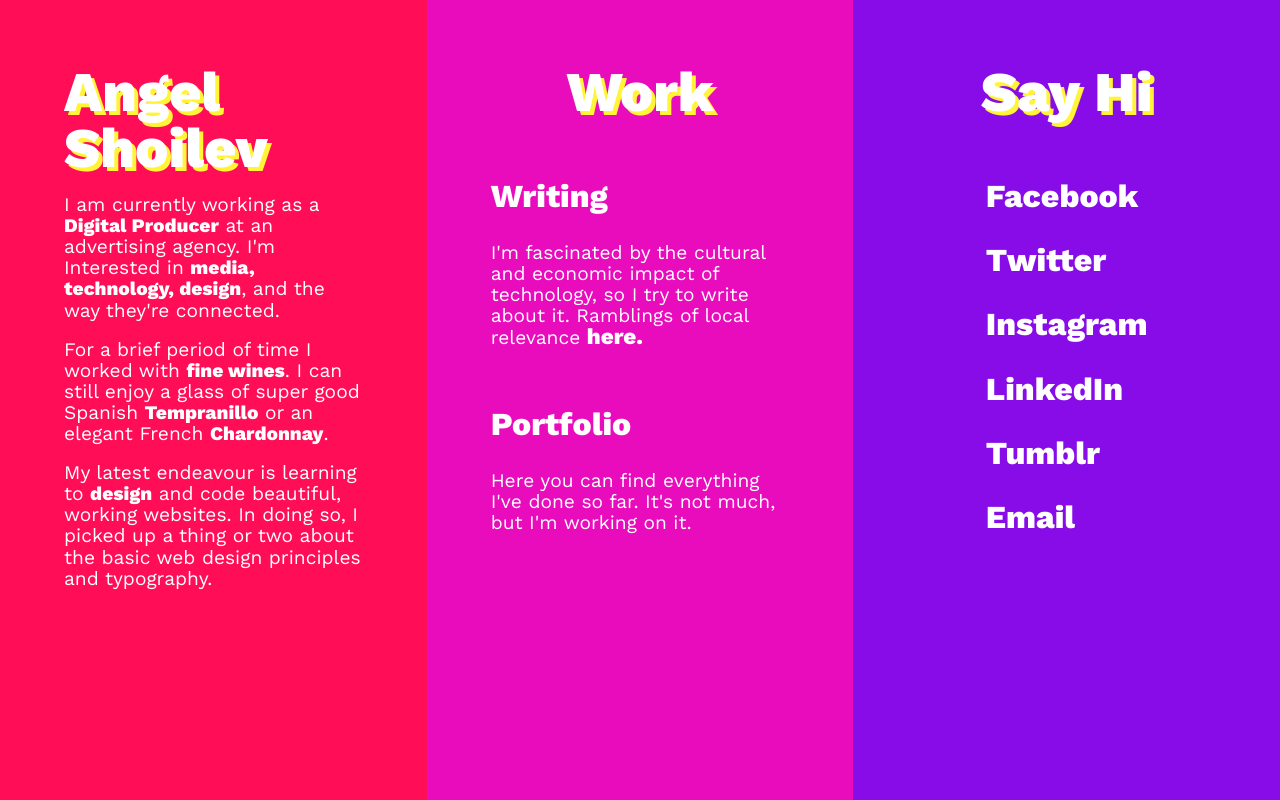
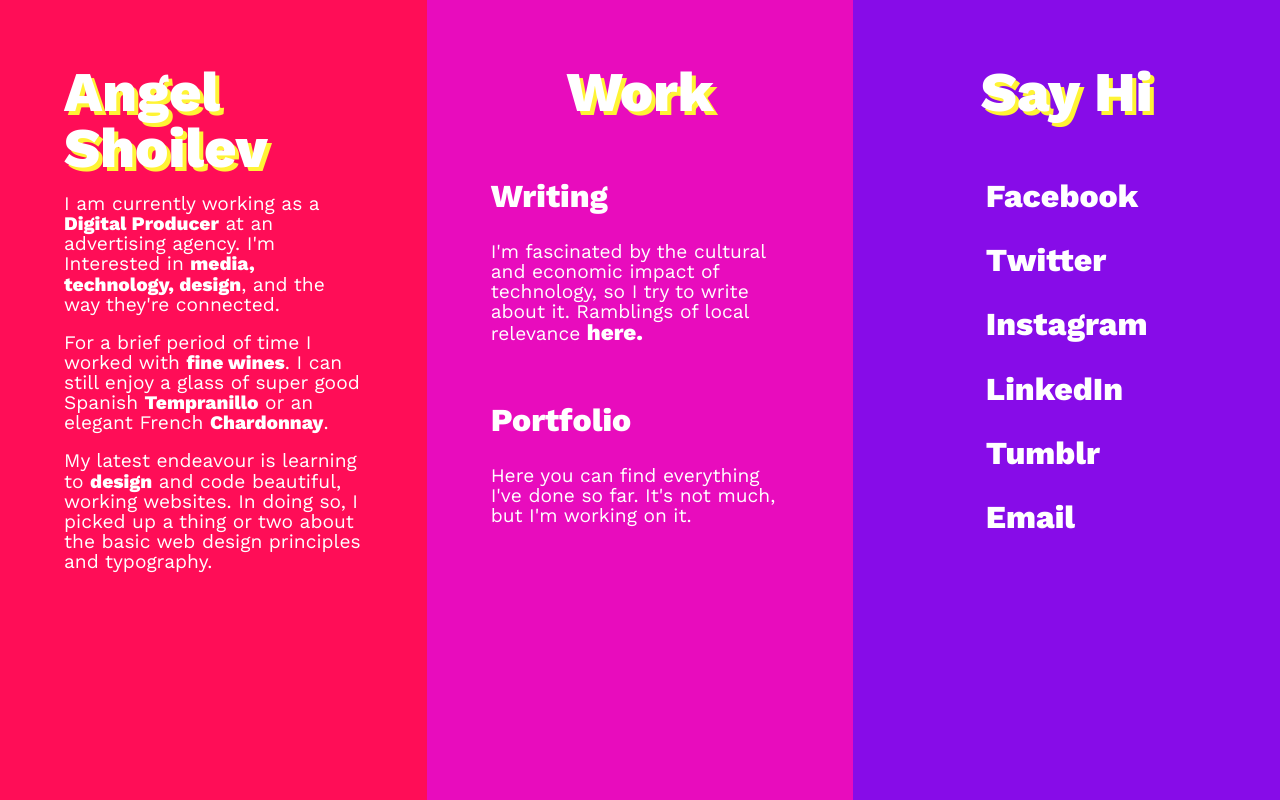
Before and after one commit to ashoilev/shoilev, a plain HTML site: page index.html in a window 1280 px wide. Drawn offline with nearby package versions, Linux system fonts and the light colour scheme.

Commit message:
Update flex.css

```diff
--- a/flex.css
+++ b/flex.css
@@ -84,7 +84,7 @@ h2 {
 p {
 	font-size: 1.2rem;
 	margin-bottom: 6%;
-	line-height: 110%;
+	line-height: 105%;
 	color: #ffffff;
 }
 
```
